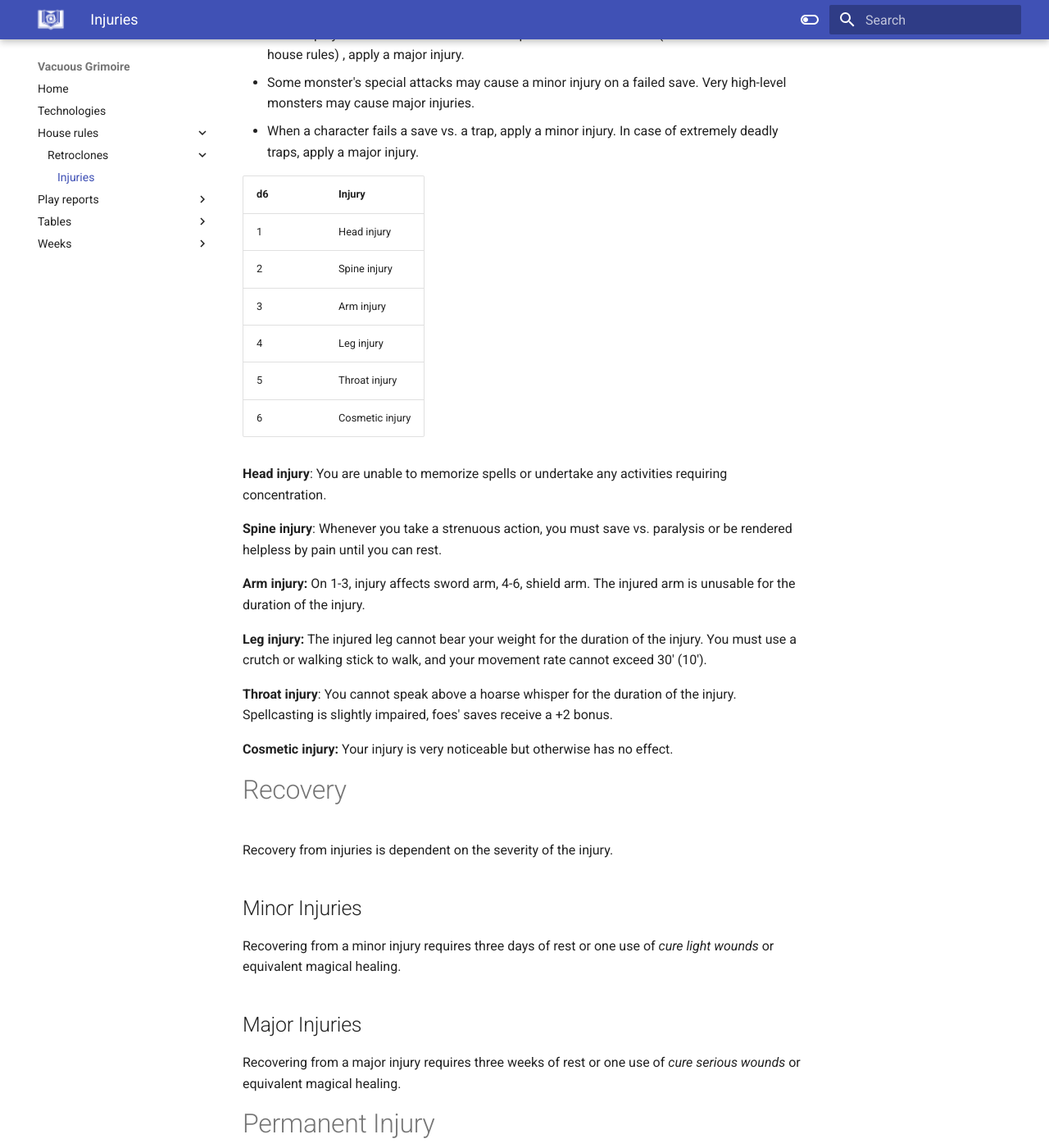
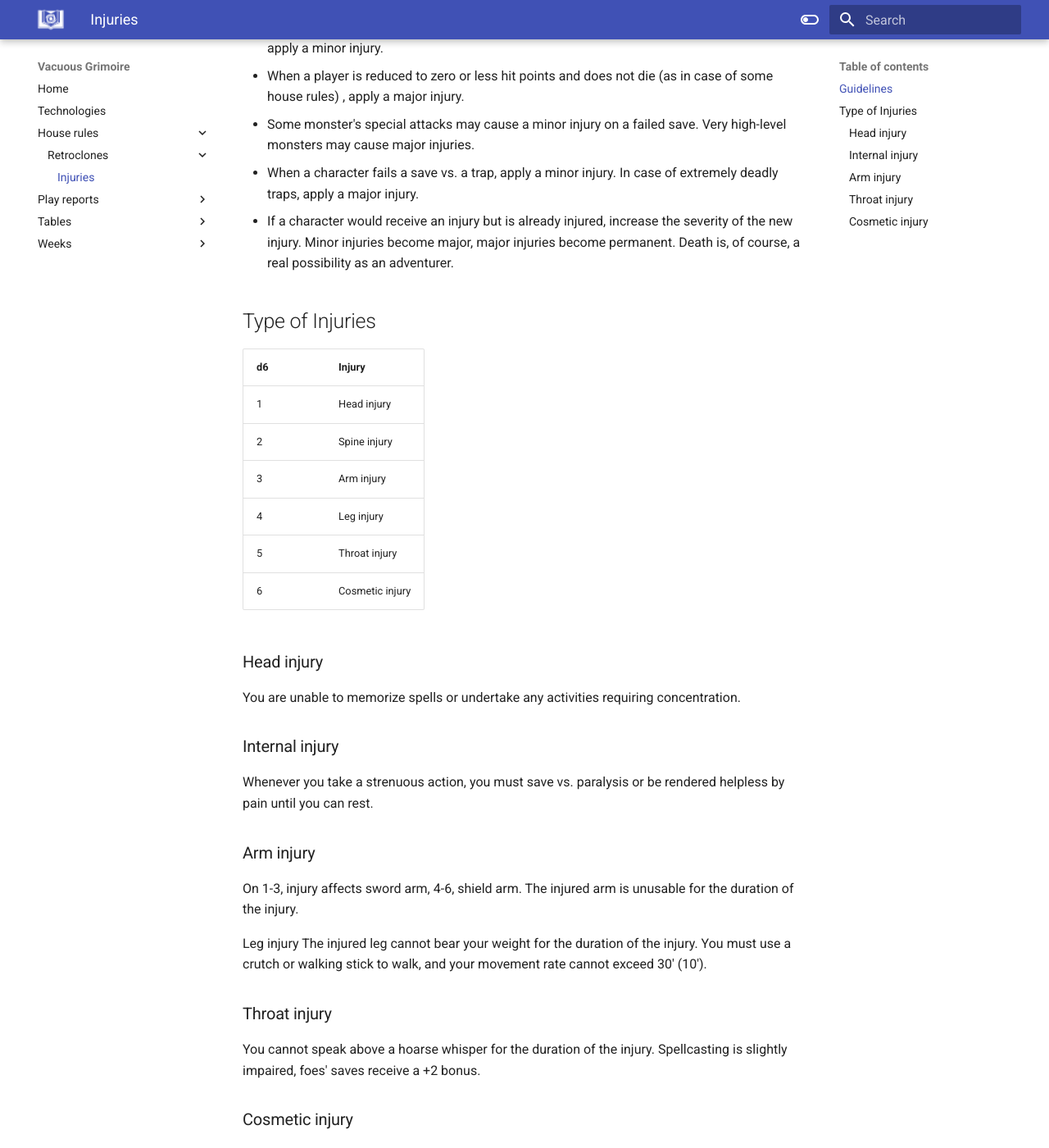
Before and after one commit to vacuousgrimoire/vacuousgrimoire.github.io, an MkDocs documentation site: the page built from docs/house-rules/retroclones/injuries.md, in a window 1280 px wide and 1400 px high, scrolled down 311 px. Shown: the whole window at 82% size. Built offline with MkDocs 1.6.1 and Material for MkDocs 9.7.7, drawn with Linux system fonts in a browser that asks for light colours; some of the changed text lies outside the part shown.

Commit message:
Improve organization of article

```diff
--- a/docs/house-rules/retroclones/injuries.md
+++ b/docs/house-rules/retroclones/injuries.md
@@ -1,12 +1,17 @@
 # Injuries
 
-The Referee may adjudicate the application of injuries as a consequence of successful attacks or failed saves however they wish, but here are some possible guidelines:
+## Guidelines
+
+The Referee may adjudicate the application of injuries as a consequence of successful attacks or failed saves however they wish, but here are some possibilities:
 
 - When a damage roll outcome is maximum, apply a minor injury.
 - When a character takes a single instance of damage greater than three times their level, apply a minor injury.
 - When a player is reduced to zero or less hit points and does not die (as in case of some house rules) , apply a major injury.
 - Some monster's special attacks may cause a minor injury on a failed save. Very high-level monsters may cause major injuries.
 - When a character fails a save vs. a trap, apply a minor injury. In case of extremely deadly traps, apply a major injury.
+- If a character would receive an injury but is already injured, increase the severity of the new injury. Minor injuries become major, major injuries become permanent. Death is, of course, a real possibility as an adventurer.
+
+## Type of Injuries
 
 d6|Injury
 -|-
@@ -17,17 +22,22 @@ d6|Injury
 5|Throat injury
 6|Cosmetic injury
 
-**Head injury**: You are unable to memorize spells or undertake any activities requiring concentration.
+### Head injury
+You are unable to memorize spells or undertake any activities requiring concentration.
 
-**Spine injury**: Whenever you take a strenuous action, you must save vs. paralysis or be rendered helpless by pain until you can rest.
+### Internal injury
+Whenever you take a strenuous action, you must save vs. paralysis or be rendered helpless by pain until you can rest.
 
-**Arm injury:**  On 1-3, injury affects sword arm, 4-6, shield arm. The injured arm is unusable for the duration of the injury.
+### Arm injury
+On 1-3, injury affects sword arm, 4-6, shield arm. The injured arm is unusable for the duration of the injury.
 
-**Leg injury:**  The injured leg cannot bear your weight for the duration of the injury. You must use a crutch or walking stick to walk, and your movement rate cannot exceed 30' (10').
+Leg injury The injured leg cannot bear your weight for the duration of the injury. You must use a crutch or walking stick to walk, and your movement rate cannot exceed 30' (10').
 
-**Throat injury**: You cannot speak above a hoarse whisper for the duration of the injury. Spellcasting is slightly impaired, foes' saves receive a +2 bonus.
+### Throat injury
+You cannot speak above a hoarse whisper for the duration of the injury. Spellcasting is slightly impaired, foes' saves receive a +2 bonus.
 
-**Cosmetic injury:** Your injury is very noticeable but otherwise has no effect.
+### Cosmetic injury
+Your injury is very noticeable, and possibly upsetting to onlookers.
 
 # Recovery
 Recovery from injuries is dependent on the severity of the injury.
@@ -38,7 +48,7 @@ Recovering from a minor injury requires three days of rest or one use of *cure l
 ## Major Injuries
 Recovering from a major injury requires three weeks of rest or one use of *cure serious wounds* or equivalent magical healing.
 
-# Permanent Injury
+## Permanent Injury
 Recovery from a permanent injury is typically impossible.
 
 Treat a permanent head injury as a major head injury, which after recovery, results in an alignment and personality change.
```
